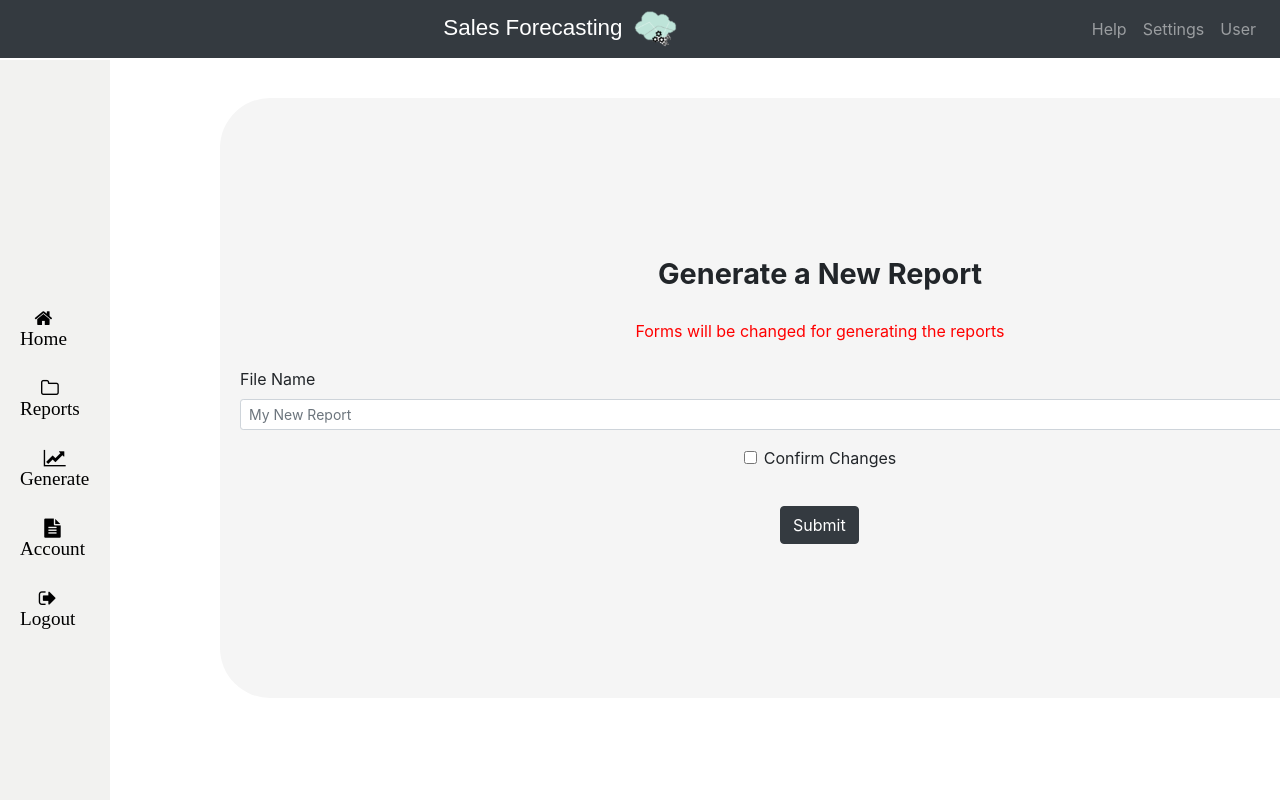
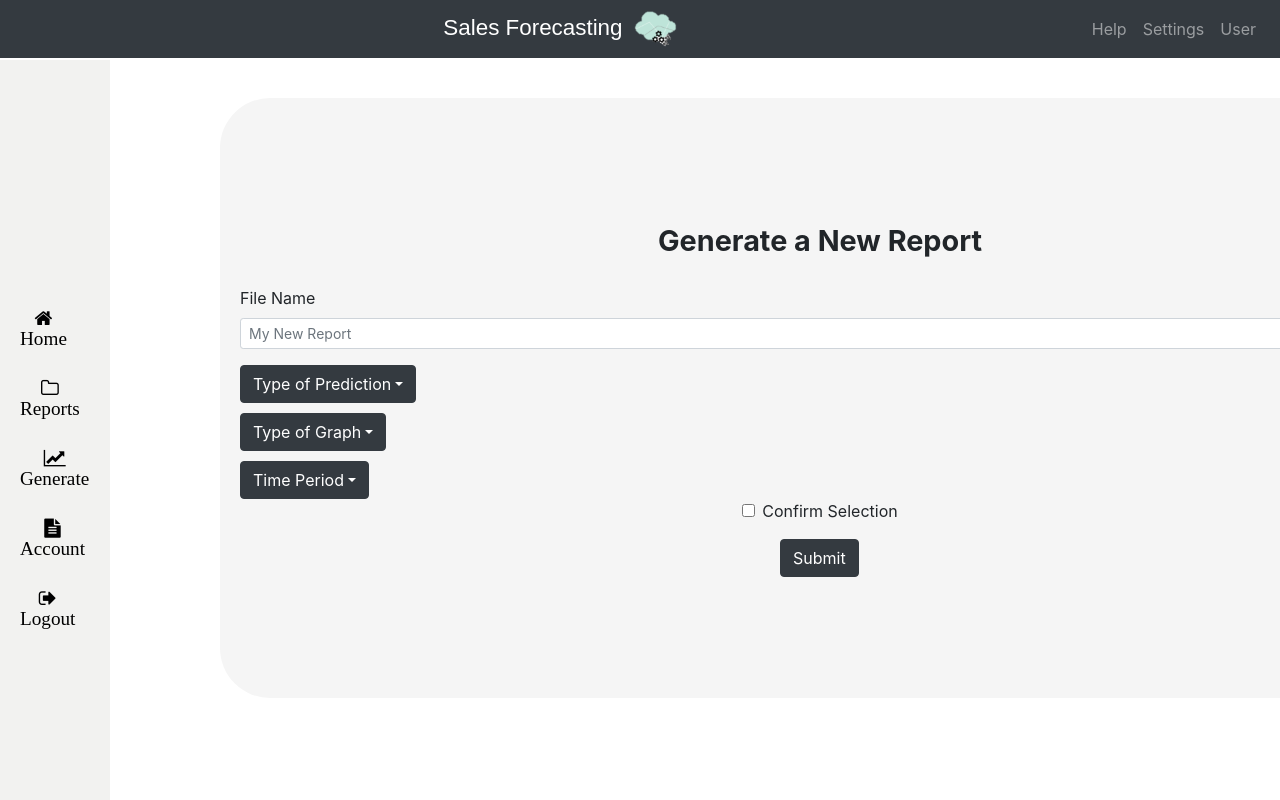
Before and after one commit to lykamarcelino/team05_unr_react_app, a React (Create React App) app: page /newreport in a window 1280 px wide. Shown: the top 800 px of the page. Built offline with nearby package versions, Linux system fonts and the light colour scheme.

Commit message:
feat: basic dropdown for reports

```diff
--- a/src/App.js
+++ b/src/App.js
@@ -4,7 +4,6 @@ import './App.css';
 import Routes from './Routes';
 import {Connected} from './pages/Connected';
 //import Login from './pages/Login';
-
 
 function App() {
     return(
--- a/src/pages/NewReport.js
+++ b/src/pages/NewReport.js
@@ -1,5 +1,8 @@
+//We'll have to handle and create states for the choices of the dropdown menu
+//We may have to separate the different drop down menus and create the if statements for the options
+
 import React from 'react';
-import {Form, Button} from 'react-bootstrap';
+import {Form, Button, Dropdown} from 'react-bootstrap';
 
 const newblock = {
     backgroundColor: "whitesmoke",
@@ -18,20 +21,42 @@ export const NewReport = (props) => (
     <div style={newblock}>
         <div style={{alignContent: 'center', fontSize:'1.8em', fontWeight:'bold'}}> Generate a New Report</div>
         <br></br>
-        <div style={{alignContent: 'center', fontSize:'1em', color:'red'}}> Forms will be changed for generating the reports</div>
-        <br></br>
         <div style={{textAlign: 'left', alignContent:'center'}}>
         <Form style={{marginLeft: '20px', marginRight: '20px'}}>
             <Form.Group controlId="formFileName">
                 <Form.Label>File Name</Form.Label>
                 <Form.Control size="sm" placeholder="My New Report" />
             </Form.Group>
-
+            <Dropdown style={{marginTop: '10px'}}>
+                <Dropdown.Toggle variant="dark" id="dropdown-basic">Type of Prediction</Dropdown.Toggle>
+                <Dropdown.Menu>
+                    <Dropdown.Item href="#/action-1">Sales</Dropdown.Item>
+                    <Dropdown.Item href="#/action-2">Items</Dropdown.Item>
+                    <Dropdown.Item href="#/action-3">Customer</Dropdown.Item>
+                </Dropdown.Menu>
+            </Dropdown>
+            <Dropdown style={{marginTop: '10px'}}>
+                <Dropdown.Toggle variant="dark" id="dropdown-basic">Type of Graph</Dropdown.Toggle>
+                <Dropdown.Menu>
+                    <Dropdown.Item href="#/action-1">Bar</Dropdown.Item>
+                    <Dropdown.Item href="#/action-2">Line</Dropdown.Item>
+                    <Dropdown.Item href="#/action-3">Pie</Dropdown.Item>
+                    <Dropdown.Item href="#/action-3">Scatterplot</Dropdown.Item>
+                </Dropdown.Menu>
+            </Dropdown>
+            <Dropdown style={{marginTop: '10px'}}>
+                <Dropdown.Toggle variant="dark" id="dropdown-basic">Time Period</Dropdown.Toggle>
+                <Dropdown.Menu>
+                    <Dropdown.Item href="#/action-1">Daily</Dropdown.Item>
+                    <Dropdown.Item href="#/action-2">Weekly</Dropdown.Item>
+                    <Dropdown.Item href="#/action-3">Monthly</Dropdown.Item>
+                </Dropdown.Menu>
+            </Dropdown>
             <Form.Group id="formGridCheckbox" style={{textAlign: 'center'}}>
-                <Form.Check type="checkbox" label="Confirm Changes" />
+                <Form.Check type="checkbox" label="Confirm Selection" />
             </Form.Group>
 
-            <Button variant="dark" type="submit" style={{textAlign: 'center', marginLeft: '540px', marginTop:'20px'}}>
+            <Button variant="dark" type="submit" style={{textAlign: 'center', marginLeft: '540px'}}>
                 Submit
             </Button>
 
```
